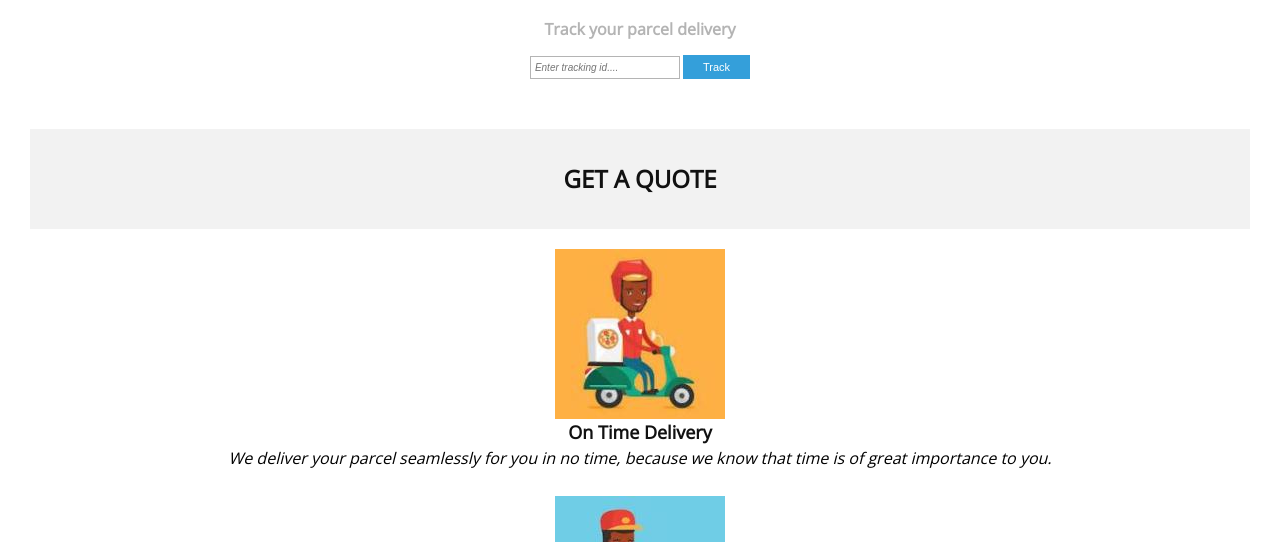
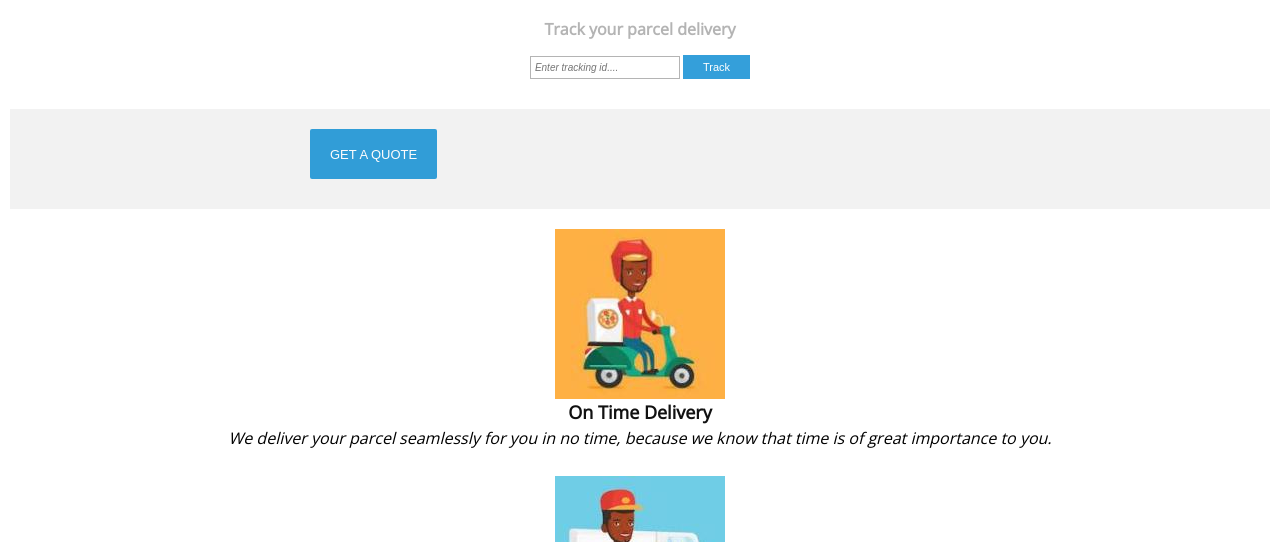
Before and after one commit to Sojisoyoye/SendIT, a website: page UI/index.html in a window 1280 px wide. Shown: the part 258-800 px from the top of the page. Drawn offline with nearby package versions, Linux system fonts and the light colour scheme.

Commit message:
Add button to get a quote

```diff
--- a/UI/css/style.css
+++ b/UI/css/style.css
@@ -146,6 +146,24 @@ body {
 
 .button_1:hover {
     opacity: 1;
+}
+
+.button_quote {
+    height: 50px;
+    background: #0288d1;
+    border: 0;
+    padding: 0 20px 0 20px;
+    color: #ffffff;
+    font-size: 13px;
+    cursor: pointer;
+    opacity: 0.8;
+    border-radius: 2px;
+    display: inline-block;
+    margin: 20px 300px 20px;
+}
+
+.button_quote:hover {
+    opacity: 1.2;
 }
 
 /* HEADER */
@@ -324,12 +342,12 @@ header nav ul li a {
 
 /* quote */
 
-.index-quote {
+/*.index-quote {
     margin: 30px 30px 0;
     width: calc(100% - 60px);
     height: 100px;
     background-color: #f2f2f2;
-}
+} */
 
 .index-quote h3 {
     font-family: 'Open Sans';
--- a/UI/index.html
+++ b/UI/index.html
@@ -50,7 +50,7 @@
     <section class="quote">
       <a href="quote.html">
             <div class="index-quote">
-                <h3>GET A QUOTE</h3>
+                    <button class="button_quote">GET A QUOTE</button>
             </div>
       </a>
     </section>
```
